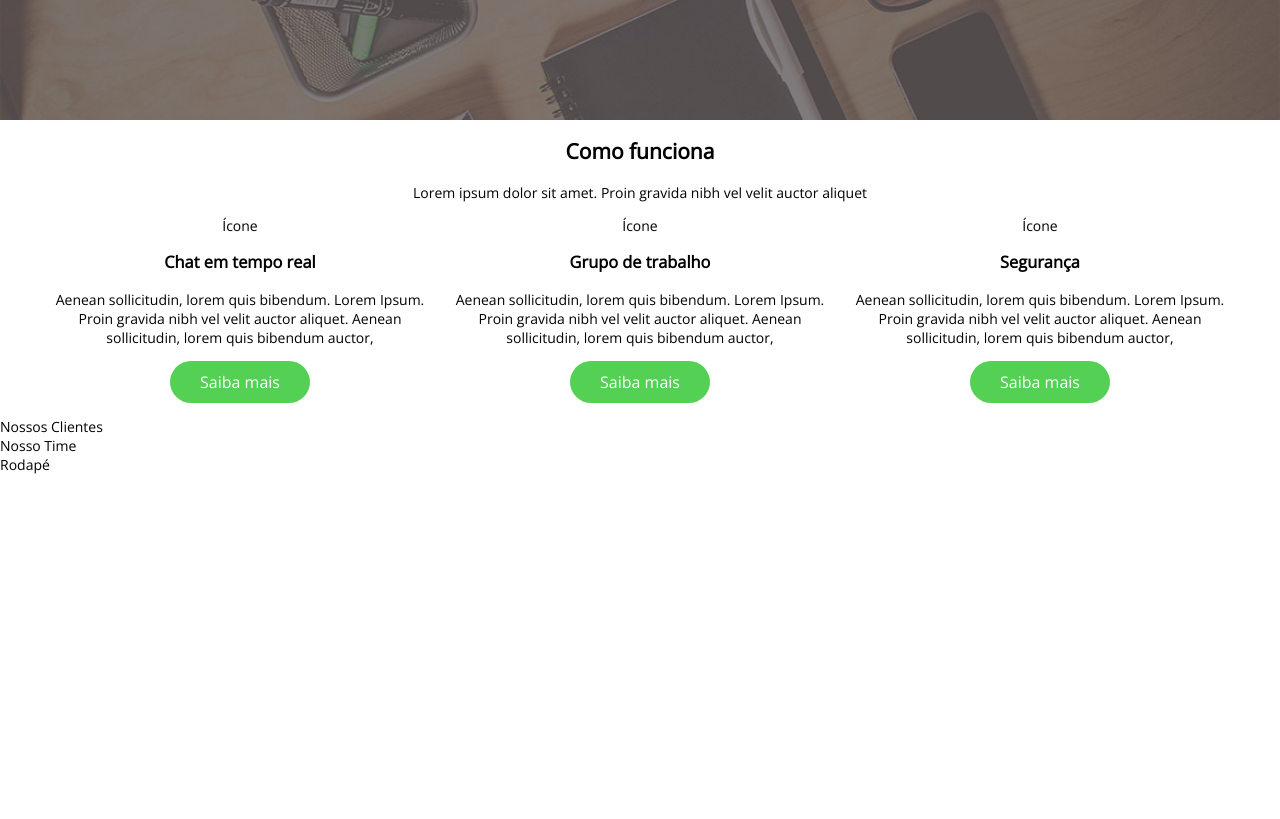
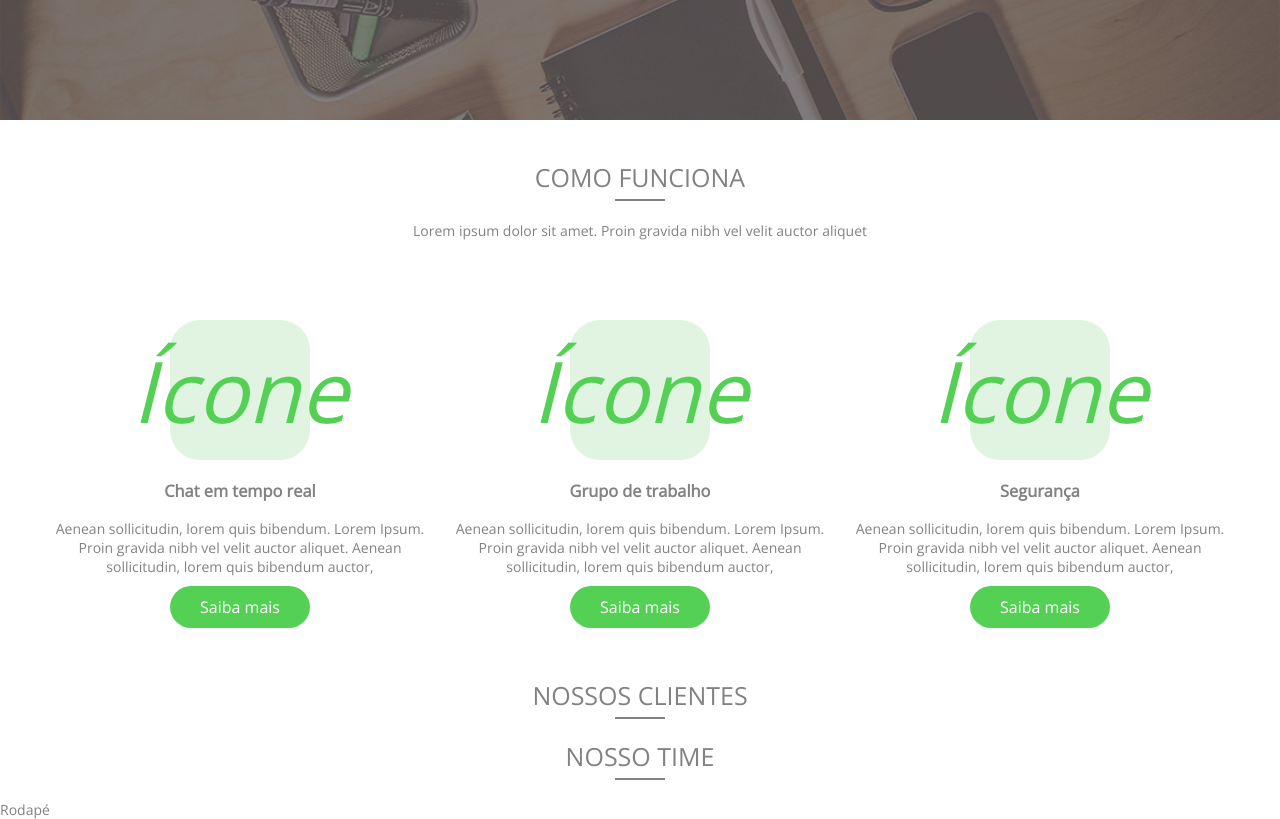
Before and after one commit to efernandes-tech/html-006-sofn-website, a plain HTML site: page index.html in a window 1280 px wide. Shown: the part 540-1359 px from the top of the page. Before the commit the page ends 1014 px from the top, so only its background shows below. Drawn offline with nearby package versions, Linux system fonts and the light colour scheme.

Commit message:
estilizando a secao como funciona

```diff
--- a/css/buttons.css
+++ b/css/buttons.css
@@ -1,3 +1,4 @@
+/* Arquivo buttons.css */
 .btn {
     background-color: rgb(84, 209, 84);
     color: #ffffff;
--- /dev/null
+++ b/css/icons.css
@@ -0,0 +1,19 @@
+/* Arquivo icons.css */
+.icon-container {
+    display: inline-block;
+    width: 140px;
+    height: 140px;
+    background: #e1f3e1;
+    border-radius: 30px;
+    position: relative;
+}
+.material-icons {
+    display: block;
+    font-size: 85px;
+    color: rgb(84, 209, 84);
+    position: absolute;
+    top: 50%;
+    left: 50%;
+    transform: translate(-50%, -50%);
+    cursor: default;
+}
--- a/css/reset.css
+++ b/css/reset.css
@@ -1,3 +1,4 @@
+/* Arquivo reset.css */
 * {
     box-sizing: border-box;
 }
@@ -9,3 +10,6 @@ body {
 a {
     text-decoration: none;
 }
+p {
+    margin: 10px 0 10px 0;
+}
--- a/css/styles.css
+++ b/css/styles.css
@@ -1,9 +1,12 @@
 @import url('reset.css');
 @import url('grid.css');
 @import url('buttons.css');
+@import url('typography.css');
+@import url('icons.css');
 
 body {
     font-family: 'Open Sans', sans-serif;
+    color: rgb(130, 130, 130);
 }
 .btn {
     font-size: 16px;
@@ -51,4 +54,5 @@ body {
 }
 #how-it-work {
     text-align: center;
+    padding: 30px 0 30px 0;
 }
--- /dev/null
+++ b/css/typography.css
@@ -0,0 +1,19 @@
+/* Arquivo typography.css */
+h2 {
+    text-transform: uppercase;
+    font-weight: normal;
+    text-align: center;
+    font-size: 25px;
+    margin: 10px 0 20px 0;
+}
+h2:after {
+    content: "";
+    display: block;
+    background-color: rgb(130,130,130);
+    margin: 5px auto 0 auto;
+    width: 50px;
+    height: 2px;
+}
+.subtitle {
+    margin-bottom: 80px;
+}
--- a/index.html
+++ b/index.html
@@ -50,7 +50,7 @@
                 <div class="row">
                     <div class="col col-desktop-4">
                         <div class="icon-container">
-                            Ícone
+                            <i class="material-icons">Ícone</i>
                         </div>
                         <h3>Chat em tempo real</h3>
                         <p>Aenean sollicitudin, lorem quis bibendum. Lorem Ipsum. Proin gravida nibh vel velit auctor aliquet. Aenean sollicitudin, lorem quis bibendum auctor,</p>
@@ -58,7 +58,7 @@
                     </div>
                     <div class="col col-desktop-4">
                         <div class="icon-container">
-                            Ícone
+                            <i class="material-icons">Ícone</i>
                         </div>
                         <h3>Grupo de trabalho</h3>
                         <p>Aenean sollicitudin, lorem quis bibendum. Lorem Ipsum. Proin gravida nibh vel velit auctor aliquet. Aenean sollicitudin, lorem quis bibendum auctor,</p>
@@ -66,7 +66,7 @@
                     </div>
                     <div class="col col-desktop-4">
                         <div class="icon-container">
-                            Ícone
+                            <i class="material-icons">Ícone</i>
                         </div>
                         <h3>Segurança</h3>
                         <p>Aenean sollicitudin, lorem quis bibendum. Lorem Ipsum. Proin gravida nibh vel velit auctor aliquet. Aenean sollicitudin, lorem quis bibendum auctor,</p>
@@ -75,8 +75,12 @@
                 </div>
             </div>
         </section>
-        <section id="customers">Nossos Clientes</section>
-        <section id="team">Nosso Time</section>
+        <section id="customers">
+            <h2>Nossos Clientes</h2>
+        </section>
+        <section id="team">
+            <h2>Nosso Time</h2>
+        </section>
     </main>
     <footer id="footer">Rodapé</footer>
 </body>
```
